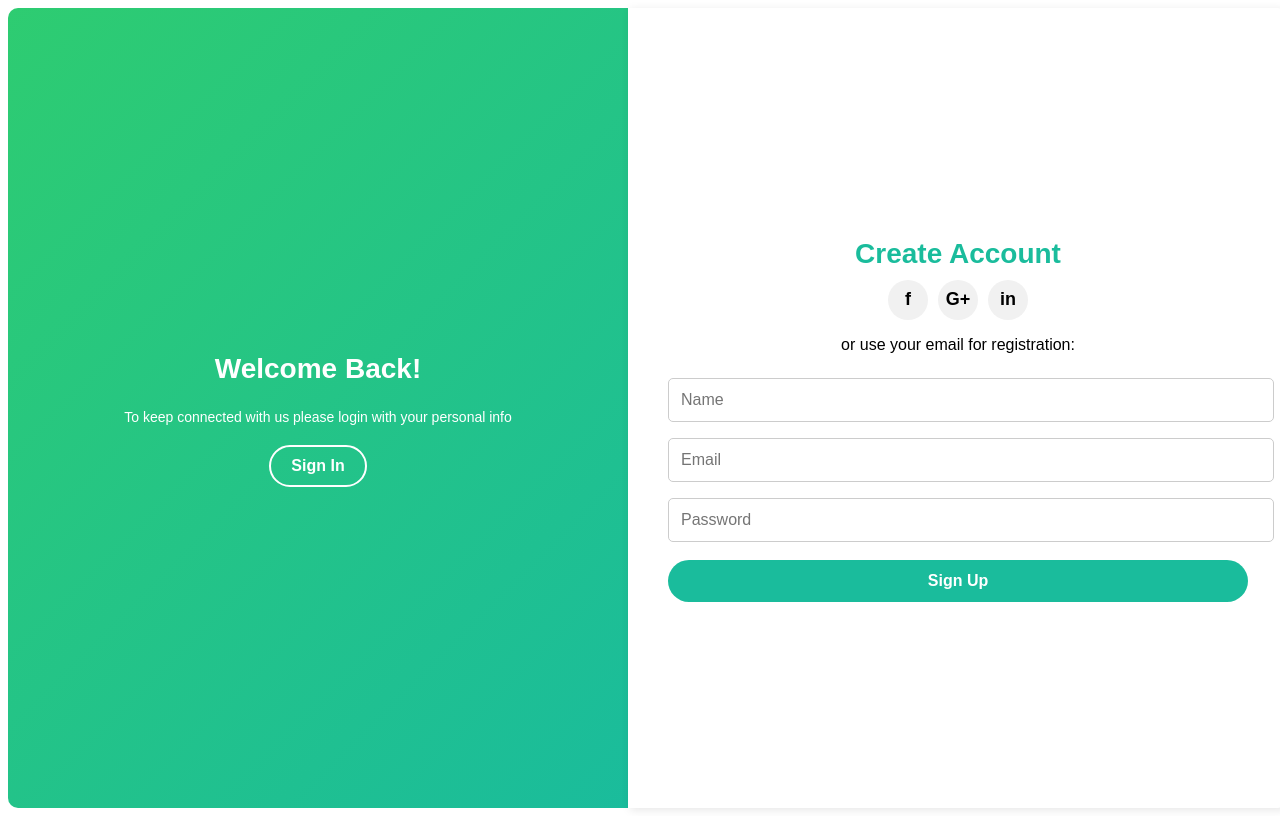
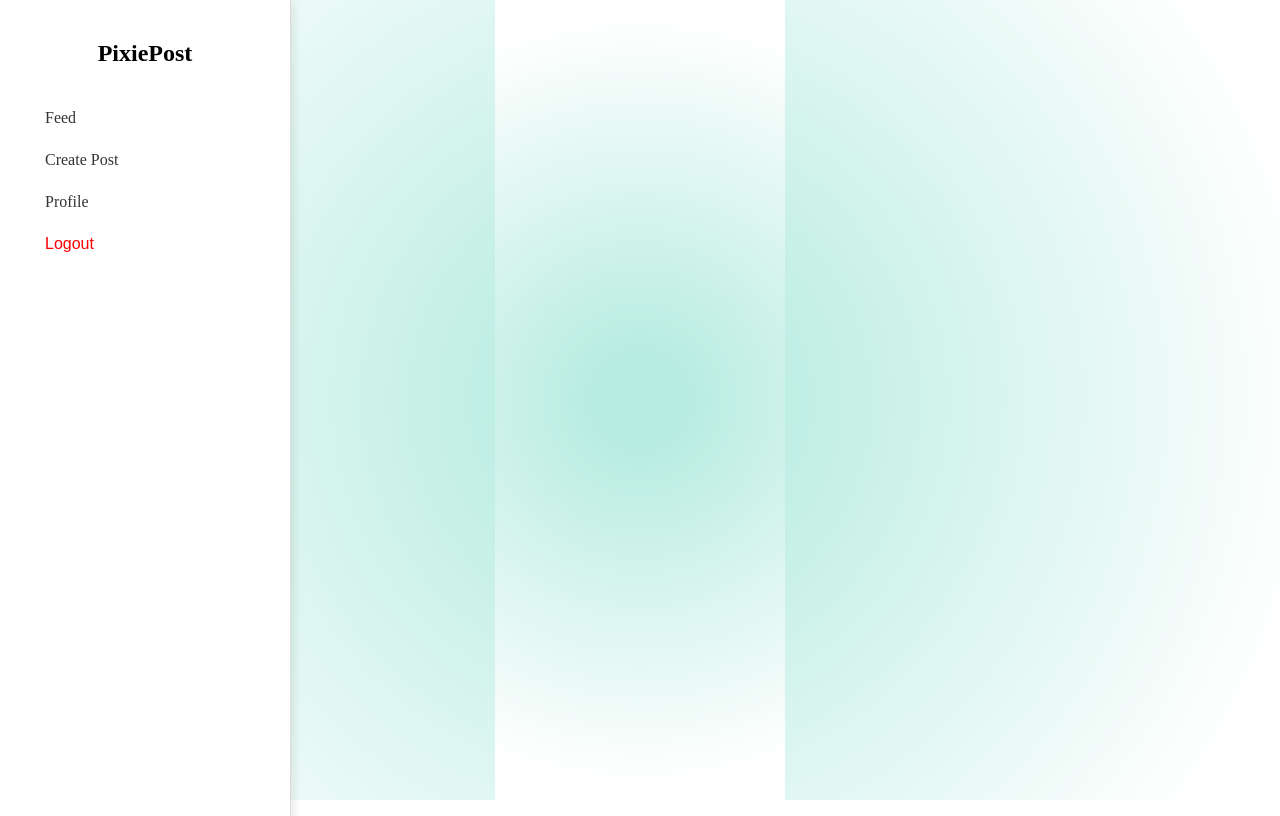
Before and after one commit to ortal124/web-final-UI, a React (Vite) app in the folder web-final-ui/: page / in a window 1280 px wide. Built offline with nearby package versions, Linux system fonts and the light colour scheme.

Commit message:
add nvigation to app

```diff
--- a/web-final-ui/src/components/App.tsx
+++ b/web-final-ui/src/components/App.tsx
@@ -1,16 +1,45 @@
 import { GoogleOAuthProvider } from '@react-oauth/google';
 
 import RegistrationForm from './RegistrationForm';
+import LogInForm from './LoginForm';
+import UserFeed from './UserFeed';
+import UserProfile from './UserProfile';
+import Sidebar from "./SideBar";
 
-function App() {
+import "../styles/App.css";
+import React from "react";
+import { BrowserRouter as Router, Routes, Route } from "react-router-dom";
+import AddPost from './AddPost';
+
+const App: React.FC = () => {
   return (
-    <GoogleOAuthProvider
-    clientId='34674964625-qi6of44fa4cm2jpfhtgd9tlu5f0ib370.apps.googleusercontent.com'>
-      <div>
-        <RegistrationForm />
+    <Router>
+      <div className="app-container">
+        <Routes>
+          {/* מסכים ללא סרגל צד */}
+          <Route path="/login" element={<LogInForm />} />
+          <Route path="/register" element={<RegistrationForm />} />
+
+          {/* מסכים עם סרגל צד */}
+          <Route
+            path="/*"
+            element={
+              <div className="main-layout">
+                <Sidebar />
+                <div className="content">
+                  <Routes>
+                    <Route path="/feed" element={<UserFeed />} />
+                    <Route path="/create-post" element={<AddPost />} />
+                    <Route path="/profile" element={<UserProfile />} />
+                  </Routes>
+                </div>
+              </div>
+            }
+          />
+        </Routes>
       </div>
-    </GoogleOAuthProvider>
+    </Router>
   );
-}
+};
 
 export default App;
--- /dev/null
+++ b/web-final-ui/src/styles/App.css
@@ -0,0 +1,14 @@
+.app-container {
+    display: flex;
+  }
+
+  .main-layout {
+    display: flex;
+    width: 100%;
+  }
+
+  .content {
+    margin-left: 250px; /* תואם לרוחב ה-sidebar */
+    flex-grow: 1;
+    padding: 20px;
+  }
```
